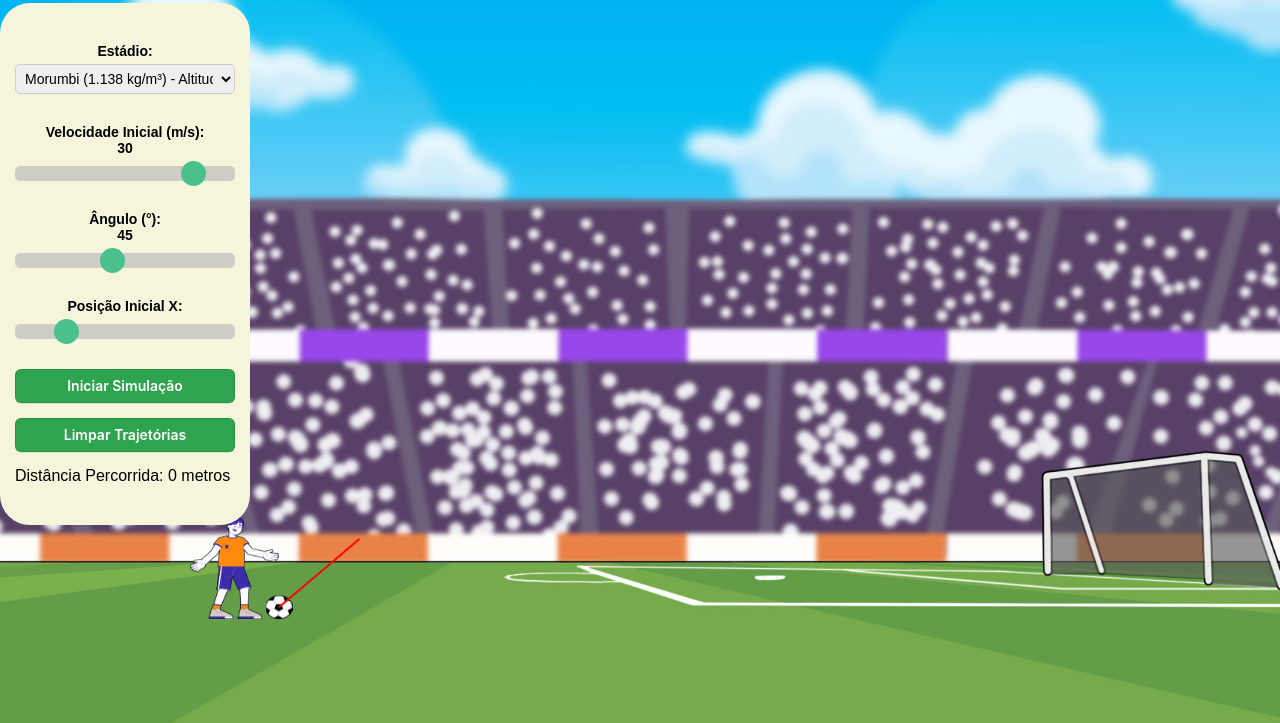
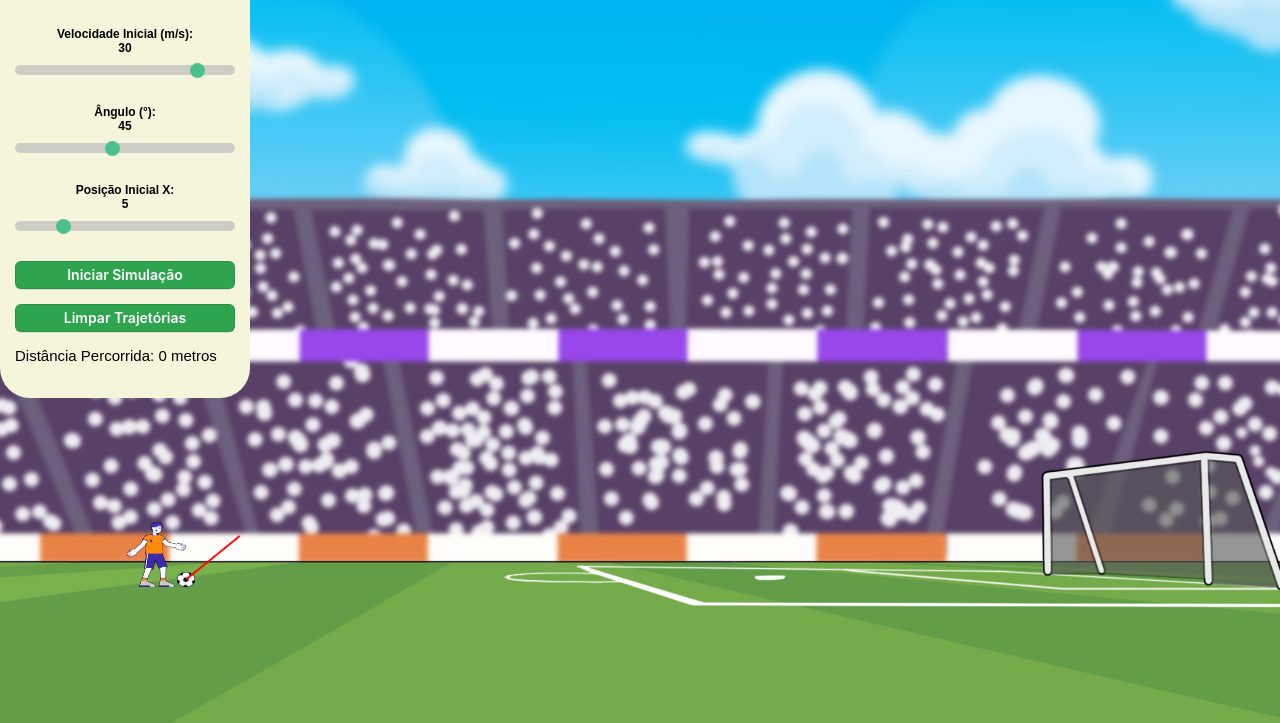
Before and after one commit to Marynxs/Simulador-de-Arrasto, a plain HTML site: page index.html in a window 1280 px wide. Shown: the part 77-800 px from the top of the page. Drawn offline with Linux system fonts and the light colour scheme.

Commit message:
agora vai

```diff
--- a/index.html
+++ b/index.html
@@ -16,32 +16,30 @@
                 <option value="1.223">Vila Belmiro (1.223 kg/m³) - Altitude: 15m</option>
                 <option value="1.221">Maracanã (1.221 kg/m³) - Altitude: 30m</option>
                 <option value="1.145">Santiago Bernabéu (1.145 kg/m³) - Altitude: 700m</option>
-                <option value="1.138"selected >Morumbi (1.138 kg/m³) - Altitude: 760m</option>
+                <option value="1.138" selected>Morumbi (1.138 kg/m³) - Altitude: 760m</option>
                 <option value="0.852">Hernando Siles (0.852 kg/m³) - Altitude: 3.637m</option>
                 <option value="0.788">Daniel Alcides Carrión (0.788 kg/m³) - Altitude: 4.380m</option>
             </select>
         </label>
 
-        <label>Velocidade Inicial (m/s): <span id="velocidadeLabel">10</span>
-        <input type="range" id="velocidade"  class="slider" min="1" max="35" value="30" step="1">
+        <label>Velocidade Inicial (m/s): <span id="velocidadeLabel">30</span>
+            <input type="range" id="velocidade" class="slider" min="1" max="35" value="30" step="1">
         </label>
 
         <label>Ângulo (°): <span id="anguloLabel">45</span>
-        <input type="range" id="angulo"   class="slider" min="10" max="90" value="45" step="1">
+            <input type="range" id="angulo" class="slider" min="10" max="90" value="45" step="1">
         </label>
 
-        <label>Posição Inicial X: <span id="posicaoXLabel"></span>
-        <input type="range" id="posicaoX"   class="slider" min="0" max="25" value="5" step="1">
+        <label>Posição Inicial X: <span id="posicaoXLabel">5</span>
+            <input type="range" id="posicaoX" class="slider" min="0" max="25" value="5" step="1">
         </label>
 
-        <button class="botao"  id="iniciar">Iniciar Simulação</button>
-        <button class="botao"  id="limpar">Limpar Trajetórias</button>
+        <button class="botao" id="iniciar">Iniciar Simulação</button>
+        <button class="botao" id="limpar">Limpar Trajetórias</button>
         <p id="distanciaPercorrida">Distância Percorrida: <span id="distancia">0</span> metros</p>
     </div>
 
-
-
-    <canvas id="trajetoriaCanvas"> </canvas>
+    <canvas id="trajetoriaCanvas"></canvas>
 
     <script src="script.js"></script>
 </body>
--- a/script.js
+++ b/script.js
@@ -2,7 +2,6 @@ const canvas = document.getElementById('trajetoriaCanvas');
 const ctx = canvas.getContext('2d');
 
 const g = 9.8; // Gravidade em m/s²
-
 
 const personagemImg = new Image();
 personagemImg.src = './Assets/Personagem.png';
@@ -10,20 +9,55 @@ personagemImg.src = './Assets/Personagem.png';
 const bolaImg = new Image();
 bolaImg.src = './Assets/Bola.png';
 
-// Dimensões do personagem e da bola
-const larguraPersonagem = 89;
-const alturaPersonagem = 117;
-const larguraBola = 27;
-const alturaBola = 27;
+// Original dimensions of the character and ball
+const larguraPersonagemOriginal = 89;
+const alturaPersonagemOriginal = 117;
+const larguraBolaOriginal = 27;
+const alturaBolaOriginal = 27;
 
-// Escala para converter metros para pixels
-const escala = 38;
+// Scaling factor to adjust sizes based on screen width
+let escala = 38; // Base scale (adjust as needed)
+let larguraPersonagem = larguraPersonagemOriginal;
+let alturaPersonagem = alturaPersonagemOriginal;
+let larguraBola = larguraBolaOriginal;
+let alturaBola = alturaBolaOriginal;
 
-// Lista de trajetórias e cores para cada simulação anterior
-let trajetoriasPassadas = [];
+// Function to adjust scaling based on window size
+function ajustarEscala() {
+    const baseWidth = 1920; // Base screen width
+    escala = (window.innerWidth / baseWidth) * 38; // Adjust escala proportionally
 
-// Cores disponíveis para trajetórias
-const cores = ['#FF5733', '#33FF57', '#3357FF', '#FF33A8', '#FFAF33', '#9D33FF', '#33FFF3', '#FF3333', '#33FF92', '#FF8333'];
+    // Adjust the character and ball sizes
+    const scaleFactor = escala / 38;
+    larguraPersonagem = larguraPersonagemOriginal * scaleFactor;
+    alturaPersonagem = alturaPersonagemOriginal * scaleFactor;
+    larguraBola = larguraBolaOriginal * scaleFactor;
+    alturaBola = alturaBolaOriginal * scaleFactor;
+}
+
+// Call this function when the window is resized
+window.addEventListener('resize', () => {
+    ajustarEscala();
+    ajustarCanvas();
+    desenharCenaInicial();
+    ajustarPosicaoXSlider();
+});
+
+// Function to adjust the canvas size
+function ajustarCanvas() {
+    canvas.width = window.innerWidth;
+    canvas.height = window.innerHeight;
+}
+
+// // Function to adjust the maximum value of the Position X slider
+// function ajustarPosicaoXSlider() {
+//     const maxPosX = (canvas.width - larguraPersonagem) / escala;
+//     posicaoXInput.max = Math.floor(maxPosX);
+// }
+
+// Adjust escala and canvas size initially
+ajustarEscala();
+ajustarCanvas();
 
 // Elementos de controle
 const estadioSelect = document.getElementById('estadioSelect');
@@ -36,8 +70,13 @@ const anguloLabel = document.getElementById('anguloLabel');
 const posicaoXLabel = document.getElementById('posicaoXLabel');
 const distanciaDisplay = document.getElementById('distancia');
 
+let densidadeDoAr = parseFloat(estadioSelect.value); // Densidade do ar em kg/m³
 
-let densidadeDoAr = parseFloat(estadioSelect.value); // Densidade do ar em kg/m³
+// Lista de trajetórias e cores para cada simulação anterior
+let trajetoriasPassadas = [];
+
+// Cores disponíveis para trajetórias
+const cores = ['#FF5733', '#33FF57', '#3357FF', '#FF33A8', '#FFAF33', '#9D33FF', '#33FFF3', '#FF3333', '#33FF92', '#FF8333'];
 
 // Função para escolher uma cor aleatória para a trajetória
 function escolherCorAleatoria() {
@@ -48,17 +87,9 @@ function escolherCorAleatoria() {
 function atualizarLabels() {
     velocidadeLabel.textContent = velocidadeInput.value;
     anguloLabel.textContent = anguloInput.value;
+    posicaoXLabel.textContent = posicaoXInput.value;
 }
 
-function ajustarCanvas() {
-    canvas.width = window.innerWidth;
-    canvas.height = window.innerHeight;
-}
-
-// Ajusta o canvas no carregamento da página
-ajustarCanvas();
-
-// Função para desenhar o personagem, bola e trajetórias anteriores
 function desenharCenaInicial() {
     ctx.clearRect(0, 0, canvas.width, canvas.height); // Limpa o canvas
     const posXInicial = parseFloat(posicaoXInput.value) * escala;
@@ -191,12 +222,12 @@ iniciarBtn.addEventListener('click', () => {
 });
 
 // Botão para limpar todas as trajetórias
-const limparBtn = document.getElementById('limpar')
+const limparBtn = document.getElementById('limpar');
 limparBtn.addEventListener('click', () => {
     trajetoriasPassadas = [];
     desenharCenaInicial();
+    distanciaDisplay.textContent = '0';
 });
-
 
 // Atualiza as labels quando os sliders mudam
 velocidadeInput.addEventListener('input', () => {
@@ -208,19 +239,35 @@ anguloInput.addEventListener('input', () => {
     atualizarLabels();
     desenharCenaInicial();
 });
+
 posicaoXInput.addEventListener('input', () => {
     atualizarLabels();
     desenharCenaInicial();
 });
+
 estadioSelect.addEventListener('change', (event) => {
     densidadeDoAr = parseFloat(event.target.value);
     console.log(`Densidade do ar atualizada para: ${densidadeDoAr} kg/m³`);
-
     desenharCenaInicial();
 });
 
-// Desenha o personagem e a bola na posição inicial ao carregar a página
-personagemImg.onload = bolaImg.onload = desenharCenaInicial;
+// Draw the scene once both images are loaded
+let imagesLoaded = 0;
+personagemImg.onload = () => {
+    imagesLoaded++;
+    if (imagesLoaded === 2) {
+        desenharCenaInicial();
+        ajustarPosicaoXSlider();
+    }
+};
+bolaImg.onload = () => {
+    imagesLoaded++;
+    if (imagesLoaded === 2) {
+        desenharCenaInicial();
+        ajustarPosicaoXSlider();
+    }
+};
 
 // Configura valores iniciais
 atualizarLabels();
+ajustarPosicaoXSlider();
--- a/style.css
+++ b/style.css
@@ -56,23 +56,6 @@ canvas {
     padding-right: 20px;
 }
 
-@media (max-width: 1600px) {
-    .controls {
-        width: 250px;
-        padding: 40px 15px;
-        gap: 15px;
-        top: 80px;
-    }
-}
-
-@media (max-width: 1200px) {
-    .controls {
-        width: 220px;
-        padding: 30px 10px;
-        gap: 10px;
-        top: 60px;
-    }
-}
 
 label{
     font-weight: bold;
@@ -118,7 +101,6 @@ label{
     margin-top: 5px;
 }
 
-/* CSS */
 .botao {
   appearance: none;
   background-color: #2ea44f;
@@ -143,6 +125,8 @@ label{
   vertical-align: middle;
   white-space: nowrap;
 }
+
+
 
 .botao:focus:not(:focus-visible):not(.focus-visible) {
   box-shadow: none;
@@ -182,3 +166,45 @@ label span {
     display: block;
     margin-bottom: 10px;
 }
+
+
+
+@media (max-width: 1600px) {
+    .controls {
+        width: 250px;
+        height: 470px;
+        padding: 20px 15px;
+        gap: 15px;
+        top: 5px;
+    }
+    .slider {
+        height: 10px;
+    }
+    .slider::-webkit-slider-thumb {
+        height: 15px;
+        width: 15px;
+      }
+
+      .slider::-moz-range-thumb {
+        height: 15px;
+        width: 15px;
+      }
+    canvas {
+        height: 83vh;
+    }
+
+    .botao {
+        padding: 3px 10px;
+
+    }
+
+
+    label{
+        font-size: 12px;
+    }
+
+    p {
+        font-size: 15px;
+    }
+
+}
```
